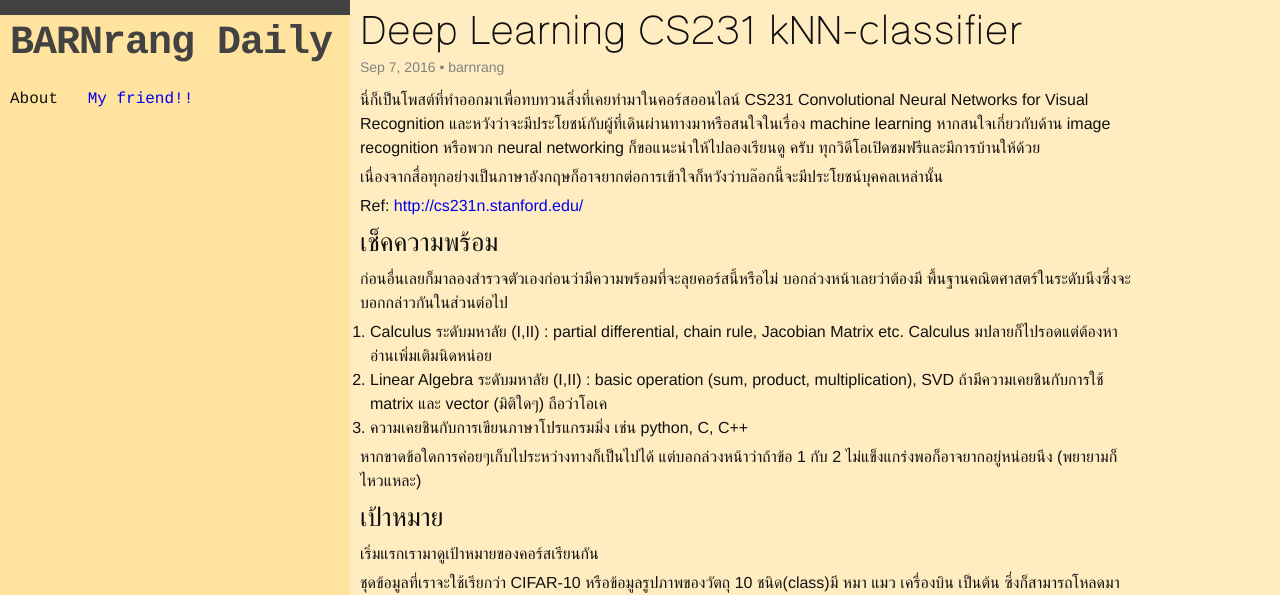
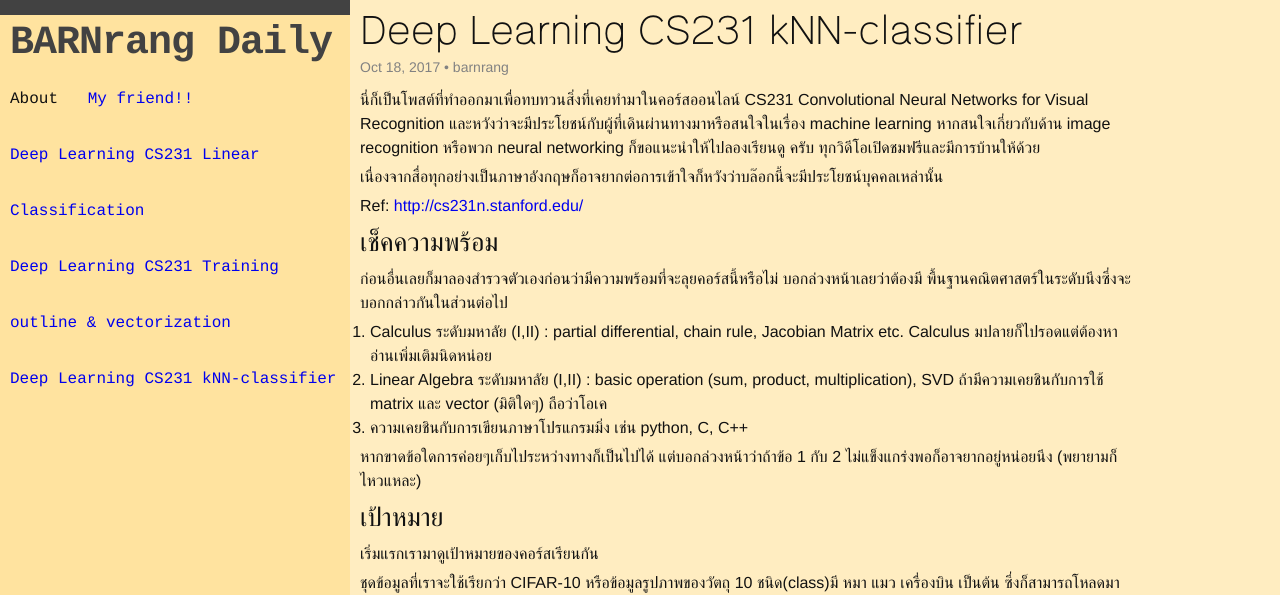
Before and after one commit to barnrang/barnrang.github.io, a Jekyll site: the page built from _posts/2017-10-18-deeplearning01.markdown, in a window 1280 px wide and 1400 px high. Shown: the top 595 px of the window. Built offline with Jekyll 4.4.1, drawn with Linux system fonts in a browser that asks for light colours; formulas are drawn with MathJax 3.

Commit message:
change layout

```diff
--- a/_includes/header.html
+++ b/_includes/header.html
@@ -21,6 +21,15 @@
         {% endfor %}
         <a href="https://www.magkun.com" target="_blank">My friend!!</a>
       </div>
+      {% if page.layout == 'post' %}
+        {% if page.series %}
+          {% for post in site.posts %}
+            {% if post.series == page.series %}
+              <a href={{post.url}}>{{post.title}}</a><br>
+            {% endif %}
+          {% endfor %}
+        {% endif %}
+      {% endif %}
     </nav>
 
   </div>
--- a/_layouts/post.html
+++ b/_layouts/post.html
@@ -11,5 +11,17 @@ layout: default
   <div class="post-content" itemprop="articleBody">
     {{ content }}
   </div>
-
+  {% if page.series %}
+    {% for post in site.posts %}
+      {% assign next = page.chapter | plus:1 %}
+      {% assign prev = page.chapter | minus:1 %}
+      {% assign now = post.chapter | times:1 %}
+      {% if post.series == page.series and next == now %}
+        <a href="{{post.url}}" class="next-post">Next chapter</a>
+      {% endif %}
+      {% if post.series == page.series and prev == now %}
+        <a href="{{post.url}}" class="prev-post">Previous chapter</a>
+      {% endif %}
+    {% endfor %}
+  {% endif %}
 </article>
--- a/_posts/2017-10-18-deeplearning01.markdown
+++ b/_posts/2017-10-18-deeplearning01.markdown
@@ -1,9 +1,11 @@
 ---
 layout: post
 title:  "Deep Learning CS231 kNN-classifier"
-date:   2016-09-07
+date:   2017-10-18
 categories: CS231
 author: barnrang
+series: cs231
+chapter: 1
 ---
 
 นี่ก็เป็นโพสต์ที่ทำออกมาเพื่อทบทวนสิ่งที่เคยทำมาในคอร์สออนไลน์ CS231 Convolutional Neural Networks for Visual Recognition และหวังว่าจะมีประโยชน์กับผู้ที่เดินผ่านทางมาหรือสนใจในเรื่อง machine learning
--- /dev/null
+++ b/_posts/2017-10-19-deeplearning02.markdown
@@ -0,0 +1,91 @@
+---
+layout: post
+title:  "Deep Learning CS231 Training outline & vectorization"
+date:   2017-10-19
+categories: CS231
+author: barnrang
+series: cs231
+chapter: 2
+---
+สำหรับบทที่แล้วเราก็ได้เข้าใจวิธีการใช้ k-NN classifier กันไปแล้ว แต่บางคนอาจยังไม่รู้เทคนิคต่างๆที่ต้องใช้ในการ training model ของเราซึ่ง ณ ที่นี้จะพูดถึงเทคนิคที่สำคัญถึง 2 สิ่งด้วยกันคือการ vectorization กับ validation
+
+
+### Vectorization
+สรุปสั้นคือการทำให้ทุกอย่างอยู่ในรูป vector กับ matrix
+
+สมมุติ $$A$$ กับ $$B$$ เป็นเว็กเตอร์ 5 มิติ
+{% highlight python %}
+import numpy as np
+A = np.array([1,2,3,4,5])
+B = np.array([6,7,8,9,10])
+{% endhighlight %}
+
+เราต้องการหาค่าของ $$A+B$$ หากจะเขียนแบบพื้นฐานเลยก็ต้องใช้ for loop
+{% highlight python %}
+C = np.zeros(5)
+for i in range(len(A)):
+  C[i] = A[i] + B[i]
+{% endhighlight %}
+ซึ่งถ้าเขียนแบบ vectorize ก็บวกกันในรูปเวกเตอร์ได้เลย (library numpy รองรับ linear operation แทบทุกตัว)
+{% highlight python %}
+C = A + B
+{% endhighlight %}
+จากตัวอย่างที่ผ่านมาก็อาจไม่เข้าใจว่ามันทำงานเร็วขึ้นอย่างไร เพราะถ้าเราทำเองต่อให้เขียนยังไงก็ใช้แรงเท่ากันไม่ใช่หรือ ซึ่งก็ไม่ผิดนักแต่อย่าลืมว่าคอมไม่ได้มีสมองเดียว เราสามารถแบ่งงานจำนวนหนึ่งไปให้ processor อื่นทำงาน จากตัวอย่างที่ผ่านมา สมมุติเราแบ่งงานออกเป็น 3 ชิ้นจะเป็นอย่างไรกันหล่ะ ให้ core1 บวก 1/3 มิติแรก core2 บวก 1/3 มิติกลาง ส่วนที่เหลือ
+ก็ให้ core3 ทำไป เวลาที่ใช้ก็เหลือเพียง 1/3 เท่านั้น! สรุปคอนเซปส์สั้นๆคือ "แบ่งงานทำพร้อมๆกัน" หรือภาษาทางการก็ parallel processing
+{% highlight python %}
+#ฟังก์ชันจับเวลา
+def time_function(f, args):
+  import time
+  tic = time.time()
+  f(args)
+  toc = time.time()
+  return toc - tic
+{% endhighlight %}
+บวกเว็กเตอร์แบบไม่ vectorize
+{% highlight python %}
+def loop(A):
+  B = np.zeros_like(A)
+  for i in range(len(A)):
+    B[i] = A[i] + A[i]
+{% endhighlight %}
+บวกแบบ vectorize
+{% highlight python %}
+def vec(A):
+  B = np.zeros_like(A)
+  B = A + A
+  return A
+{% endhighlight %}
+ต่อไปก็ลองจับเวลาของทั้งสองรูปแบบ
+{% highlight python %}
+x = np.ones(100000)
+time1 = time_function(vec, x)
+time2 = time_function(loop, x)
+print(time1,time2)
+{% endhighlight %}
+{% highlight python %}
+0.031382083892822266 0.09359598159790039
+{% endhighlight %}
+เห็นได้ชัดว่า vectorization ลดเวลาทำงานลงได้อย่างมีนัยยะ แนะนำให้ลองไปทดสอบกับผลคูณ matrix
+ซึ่งจะใช้เยอะในบทถัดๆ ไป
+### Validation
+ต่อไปเราจะทำการประเมิน model ว่ามีความแม่นยำเท่าไหร่กันเชียว เราอาจคิดว่าใช้ตัว test data ก็ได้สิ แต่ความเป็นจริงนั้น test data ไม่ใช่ข้อมูลที่ถูกเปิดเผยและต่อให้เปิดเผยก็ไม่ควรจะไปแตะข้อมูลเหล่านั้น โดยเฉพาะการยำข้อมูล test data มา training เป็นเรื่องต้องห้าม (เพราะอาจทำให้ model เราชินกับ test data และประเมินสูงเกินไป) อย่างไรก็ตาม เราก็ต้องทำการทดสอบ model ของเราก่อนไป “เข้าห้องสอบ” วิธีที่เราจะใช้คือการแบ่งข้อมูลบางส่วนให้เป็น validating data อาจเอา 1000 ตัวมาเป็น val data
+แต่ถ้ามีจำนวนชุดข้อมูลน้อยก็ให้ 1/5 ของข้อมูลมาเป็น validation data แล้วก็ train บน 4/5 ของข้อมูลที่เหลือ (อัตราส่วนปรับตามใจชอบ)ก็ได้ ซึ่งการแบ่งข้อมูลดังกล่าวเรียกว่า __k-folds cross-validation__
+![k-fold](http://cs231n.github.io/assets/crossval.jpeg)
+
+*ตัวอย่าง 5-folds cross-validation*
+
+ที่นี้ก็บสามารถทดสอบข้อมูลได้อย่างหายห่วง ที่สำคัญที่สุดคือความแม่นยำของ val data สามารถบอกถึงปัญหาที่เกิดขึ้นในการ training ของเราได้เช่น ถ้าเกิดความแม่นยำของ training data แม่นยำมากแต่ validatind data กลับทำไม่ค่อยดีมากนัก เราก็ตั้งสมมุติฐาน
+ได้เลยว่า model ของเราเกิดการ __overfitting__
+![overfitting]({{"/assets/images/overfitting.png" | absolute_url}})
+
+*เส้นสีฟ้ามีความแม่นยำในการทำนาย training data ไม่มีความแม่นยำในการใช้จริง*
+
+คำถาม:
+~~~~
+ความแม่นยำของ NN classifier เป็นเท่าไหร่เมื่อใช้ training data มาทดสอบ
+~~~~
+
+คำถาม2:
+~~~~
+แล้วถ้าเป็น k-NN classifier ล่ะ?
+~~~~
--- /dev/null
+++ b/_posts/2017-10-21-deeplearning03.markdown
@@ -0,0 +1,12 @@
+---
+layout: post
+title:  "Deep Learning CS231 Linear Classification"
+date:   2017-10-21
+categories: CS231
+author: barnrang
+series: cs231
+chapter: 3
+---
+test
+
+test
--- a/_sass/_layout.scss
+++ b/_sass/_layout.scss
@@ -263,6 +263,13 @@ footer {
 /**
  * Posts
  */
+.next-post {
+  float: right;
+}
+
+.prev-post{
+  float: left;
+}
 .post-header {
     margin-bottom: $spacing-unit;
 }
```
Also changed, not shown: _posts/image/overfitting.png (added), assets/images/overfitting.png (added).
